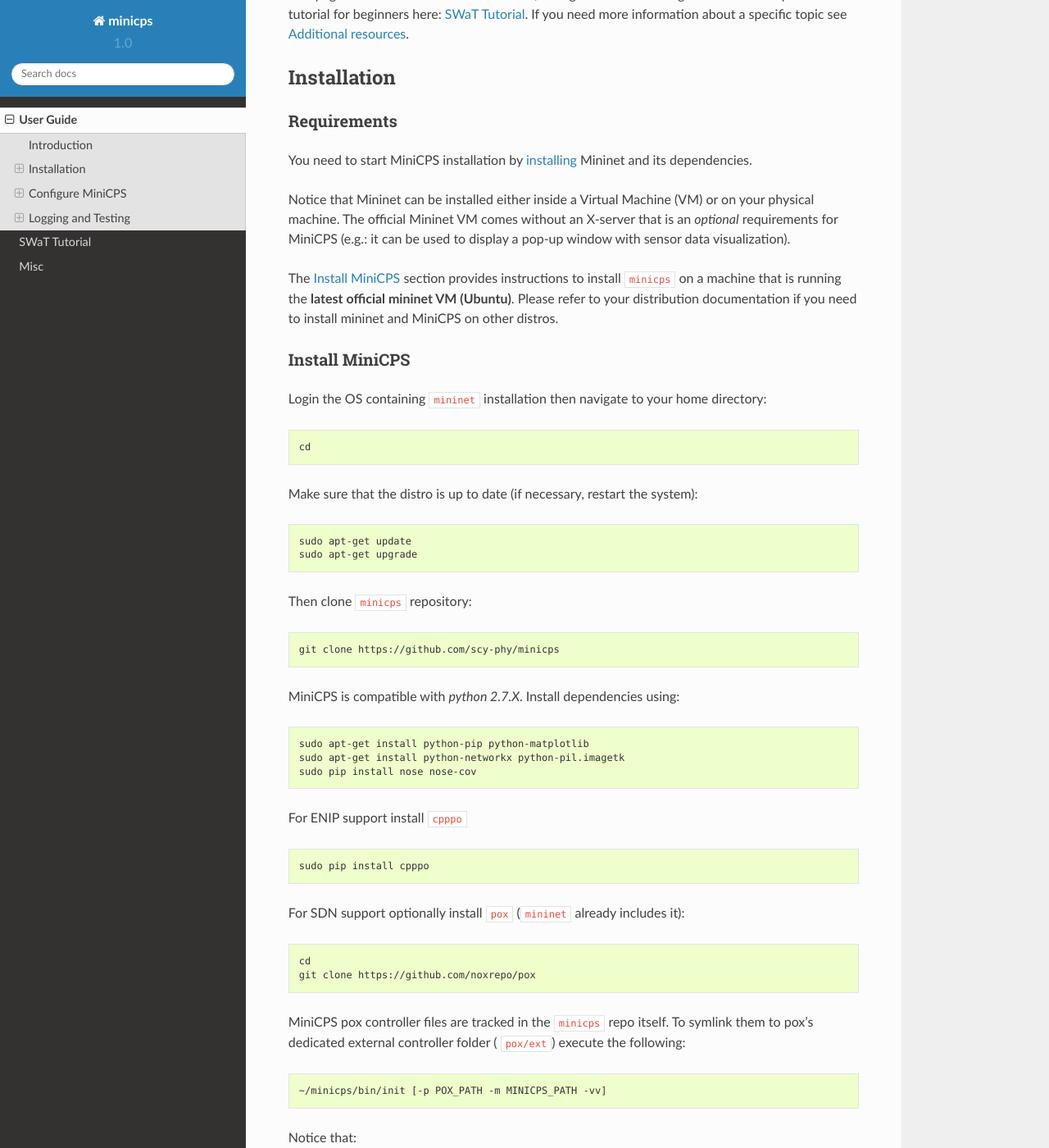
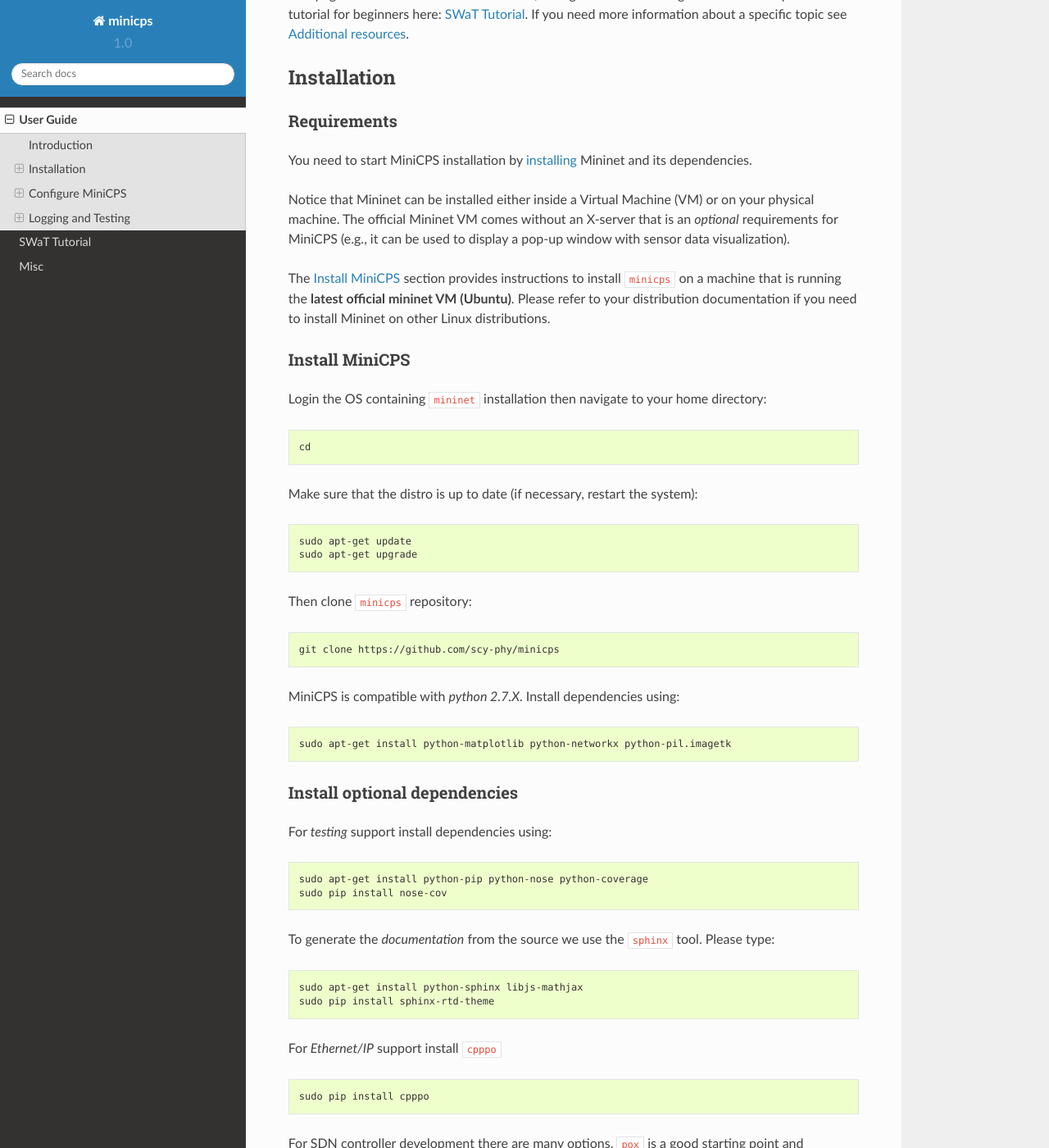
Before and after one commit to scy-phy/minicps, a Sphinx documentation site: the page built from docs/userguide.rst, in a window 1280 px wide and 1400 px high, scrolled down 306 px. Shown: the whole window at 82% size. Built offline with Sphinx 7.4.7 and the Read the Docs theme 2.0.0, drawn with Linux system fonts in a browser that asks for light colours; some of the changed text lies outside the part shown.

Commit message:
Better userguide doc

```diff
--- a/docs/userguide.rst
+++ b/docs/userguide.rst
@@ -11,7 +11,9 @@
 MiniCPS is a lightweight simulator for accurate network traffic in an
 industrial control system, with basic support for physical layer interaction.
 
-This page summarizes the basic installation, configuration and testing of MiniCPS. We provide a tutorial for beginners here: :ref:`swat-tutorial`. If you need more information about a specific topic see :ref:`add-res`.
+This page summarizes the basic installation, configuration and testing of
+MiniCPS. We provide a tutorial for beginners here: :ref:`swat-tutorial`. If
+you need more information about a specific topic see :ref:`add-res`.
 
 
 Installation
@@ -20,18 +22,19 @@
 Requirements
 ------------
 
-You need to start MiniCPS installation by `installing <http://mininet.org/download/>`_ Mininet and its dependencies.
+You need to start MiniCPS installation by `installing
+<http://mininet.org/download/>`_ Mininet and its dependencies.
 
 Notice that Mininet can be installed either inside a Virtual Machine (VM)
 or on your physical machine.
 The official Mininet VM comes without an X-server that is an *optional*
-requirements for MiniCPS (e.g.: it can be used to display a pop-up window
+requirements for MiniCPS (e.g., it can be used to display a pop-up window
 with sensor data visualization).
 
 The :ref:`install-minicps` section provides instructions to install ``minicps``
 on a machine that is running the **latest official mininet VM (Ubuntu)**. Please
-refer to your distribution documentation if you need to install mininet and
-MiniCPS on other distros.
+refer to your distribution documentation if you need to install Mininet on
+other Linux distributions.
 
 .. _install-minicps:
 
@@ -62,17 +65,38 @@
 
 .. code-block:: console
 
-   sudo apt-get install python-pip python-matplotlib
-   sudo apt-get install python-networkx python-pil.imagetk
-   sudo pip install nose nose-cov
+   sudo apt-get install python-matplotlib python-networkx python-pil.imagetk
 
-For ENIP support install ``cpppo``
+.. _install-optional:
+
+Install optional dependencies
+--------------------------------
+
+
+For *testing* support install dependencies using:
+
+.. code-block:: console
+
+   sudo apt-get install python-pip python-nose python-coverage
+   sudo pip install nose-cov
+
+To generate the *documentation* from the source we use the ``sphinx`` tool.
+Please type:
+
+.. code-block:: console
+
+    sudo apt-get install python-sphinx libjs-mathjax
+    sudo pip install sphinx-rtd-theme
+
+For *Ethernet/IP* support install ``cpppo``
 
 .. code-block:: console
 
    sudo pip install cpppo
 
-For SDN support optionally install ``pox`` (``mininet`` already includes it):
+For SDN controller development there are many options,
+``pox`` is a good starting point and Mininet's VM already includes it. If you
+want to manually install it type:
 
 .. code-block:: console
 
@@ -124,9 +149,10 @@
 
    ps aux | grep ssh
 
-You should see a ``sshd -D`` running process.
+You should see a ``/usr/sbin/sshd -D`` running process.
 
-If you want to redirect X command to your host X-server ssh into mininet VM
+If you want to redirect X command to your host X-server ssh into mininet VM,
+e.g., to display graphs even if your VM doesn't run an X server,
 using the ``-Y`` option:
 
 .. code-block:: console
@@ -165,20 +191,13 @@
 Instruction taken from
 `here <https://github.com/mininet/mininet/issues/454>`_
 
-Documentation generation with Sphinx
--------------------
+Offline Documentation generation
+------------------------------
 
-To generate this documentation from the source we use the ``sphinx`` tool.
-
-First install:
-
-.. code-block:: console
-
-    sudo apt-get install python-sphinx libjs-mathjax
-    sudo pip install sphinx-rtd-theme
+First install packages listed in :ref:`install-optional`
 
 Then open ``docs/Makefile`` and check that ``SPHINXBUILD`` reference to
-``sphinx-build`` command. (e.g. Arch Linux users can use ``sphinx-build2``)
+``sphinx-build`` command. (e.g., Arch Linux users can use ``sphinx-build2``)
 
 Then to build the doc in ``html`` format type:
 
@@ -187,7 +206,7 @@
     cd docs
     make html
 
-Then to navigate a static version through a browser (e.g. ``firefox``) type:
+Then to navigate a static version through a browser (e.g., ``firefox``) type:
 
 .. code-block:: console
 
```
Also changed, not shown: other parts of docs/userguide.rst (+2 -1 lines).
